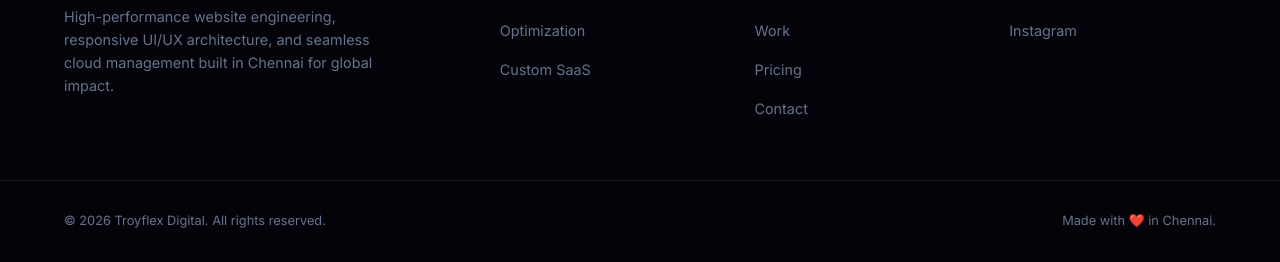
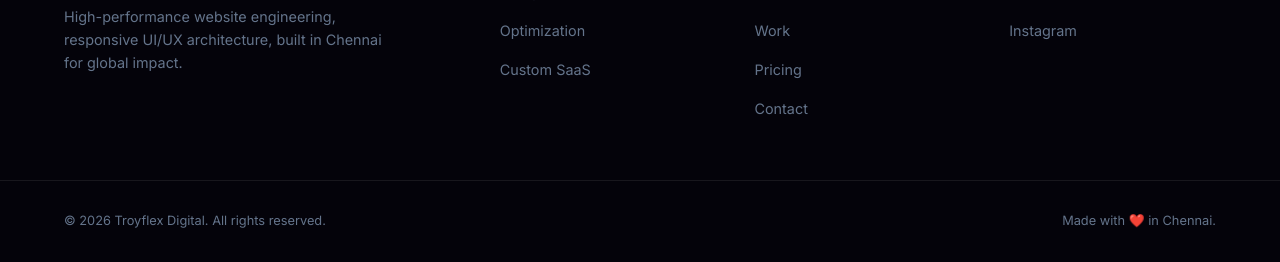
Before and after one commit to akasshmanikandan/troyflexwebs, a plain HTML site: page index.html in a window 1280 px wide. Shown: the part 7639-7901 px from the top of the page. Drawn offline with Linux system fonts and the light colour scheme.

Commit message:
Update index.html - minor

```diff
--- a/index.html
+++ b/index.html
@@ -799,7 +799,7 @@
           <span class="logo-text">Troyflex<span class="dot">.</span></span>
         </a>
         <p class="footer-desc">
-          High-performance website engineering, responsive UI/UX architecture, and seamless cloud management built in
+          High-performance website engineering, responsive UI/UX architecture, built in
           Chennai for global impact.
         </p>
 
```
